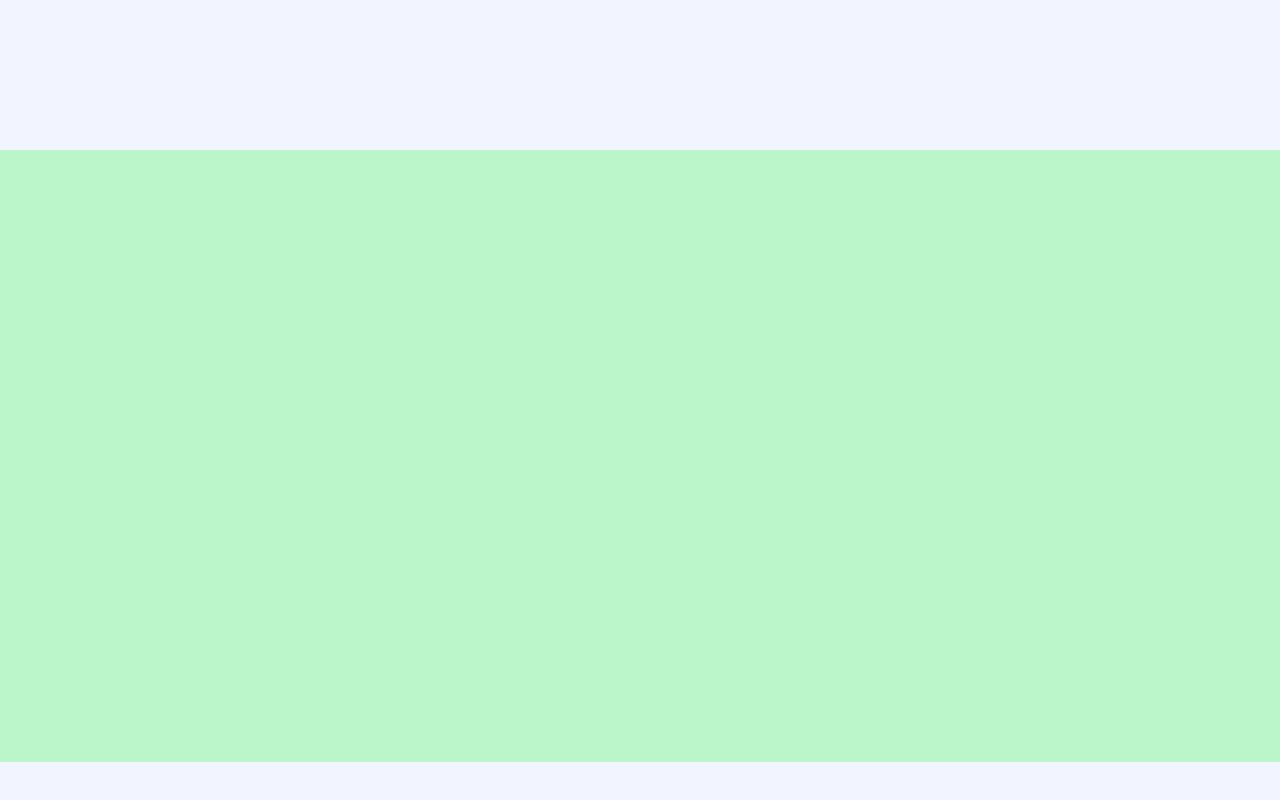
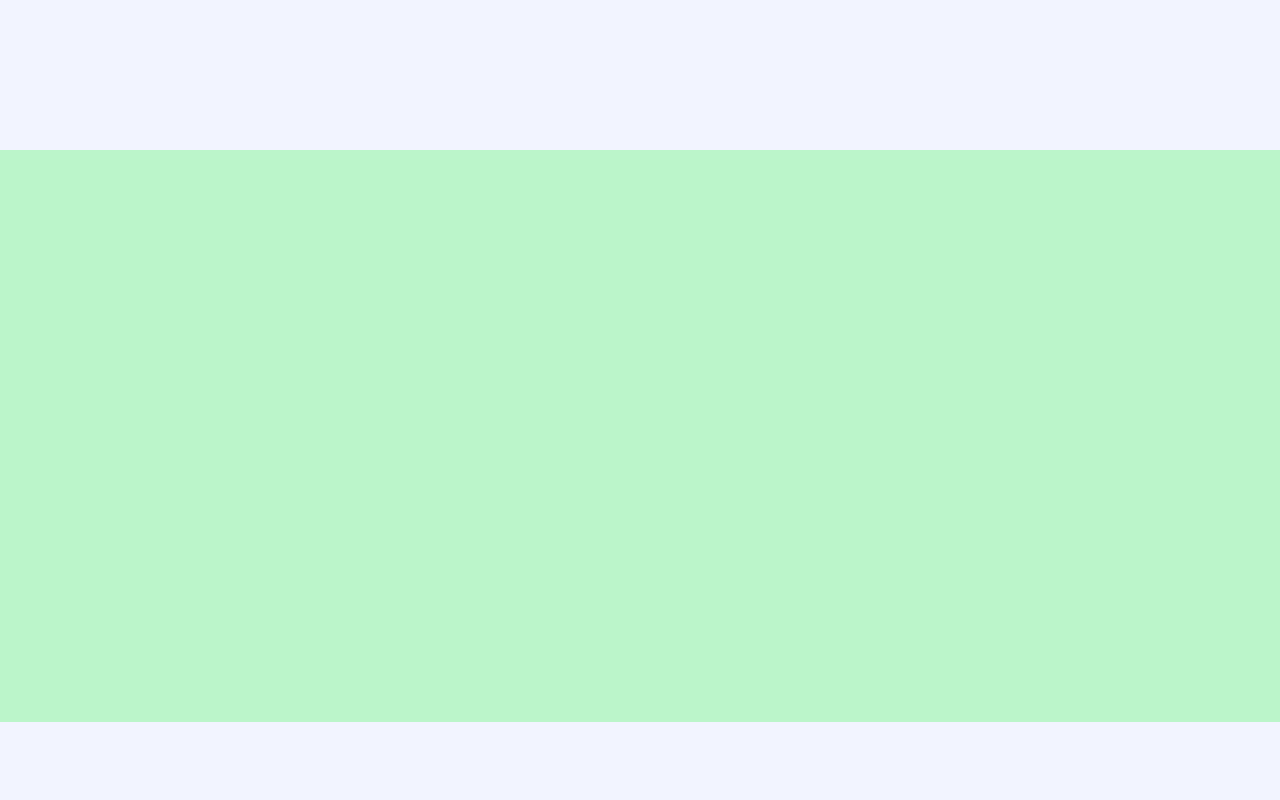
Before and after one commit to Muhammed-Nayeem/Veterinary, a plain HTML site: page index.html in a window 1280 px wide. Shown: the part 4614-5414 px from the top of the page. Drawn offline with nearby package versions, Linux system fonts and the light colour scheme; files that its build step writes are made by us from their sources.

Commit message:
Modified Counter SASS Code

```diff
--- a/Assets/Components/Layouts/_counter.scss
+++ b/Assets/Components/Layouts/_counter.scss
@@ -1,5 +1,5 @@
 .counter-area {
-  padding: 180px 0;
+  padding: 160px 0;
   top: 83px;
   position: relative;
   .single-counter {
```
